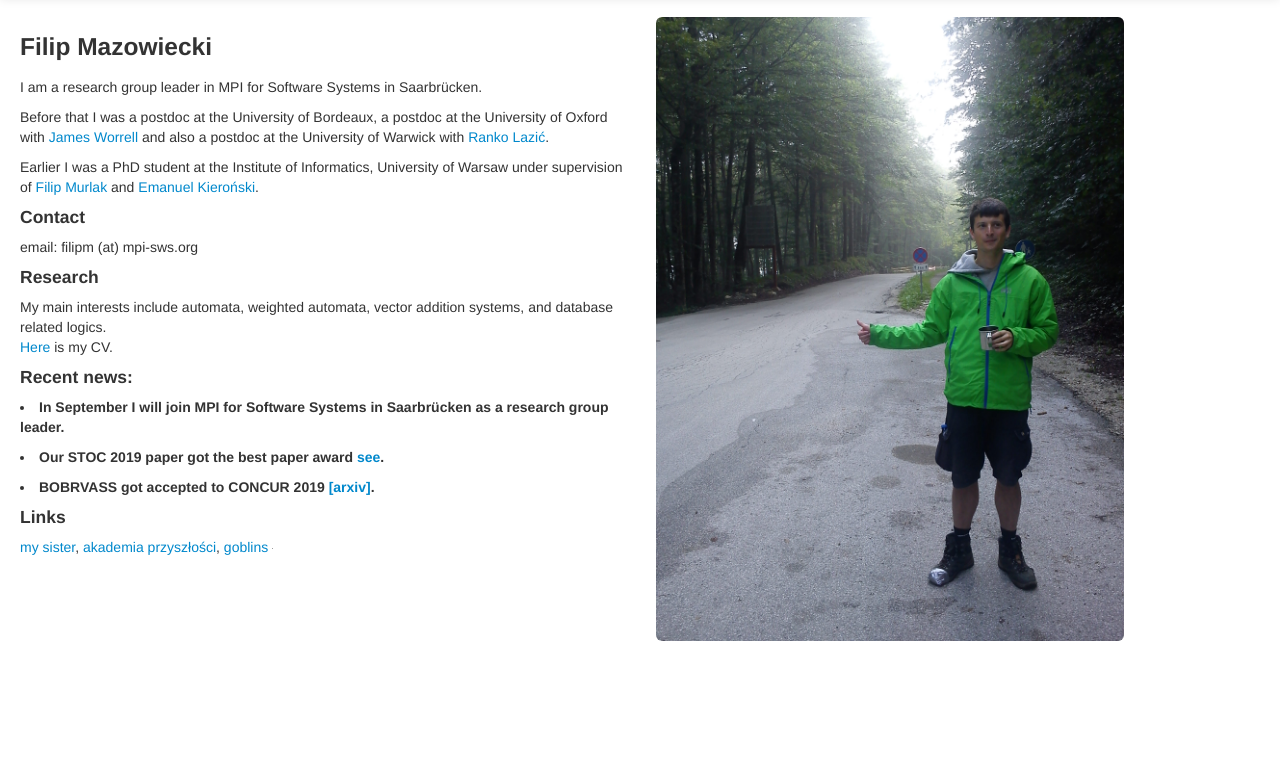
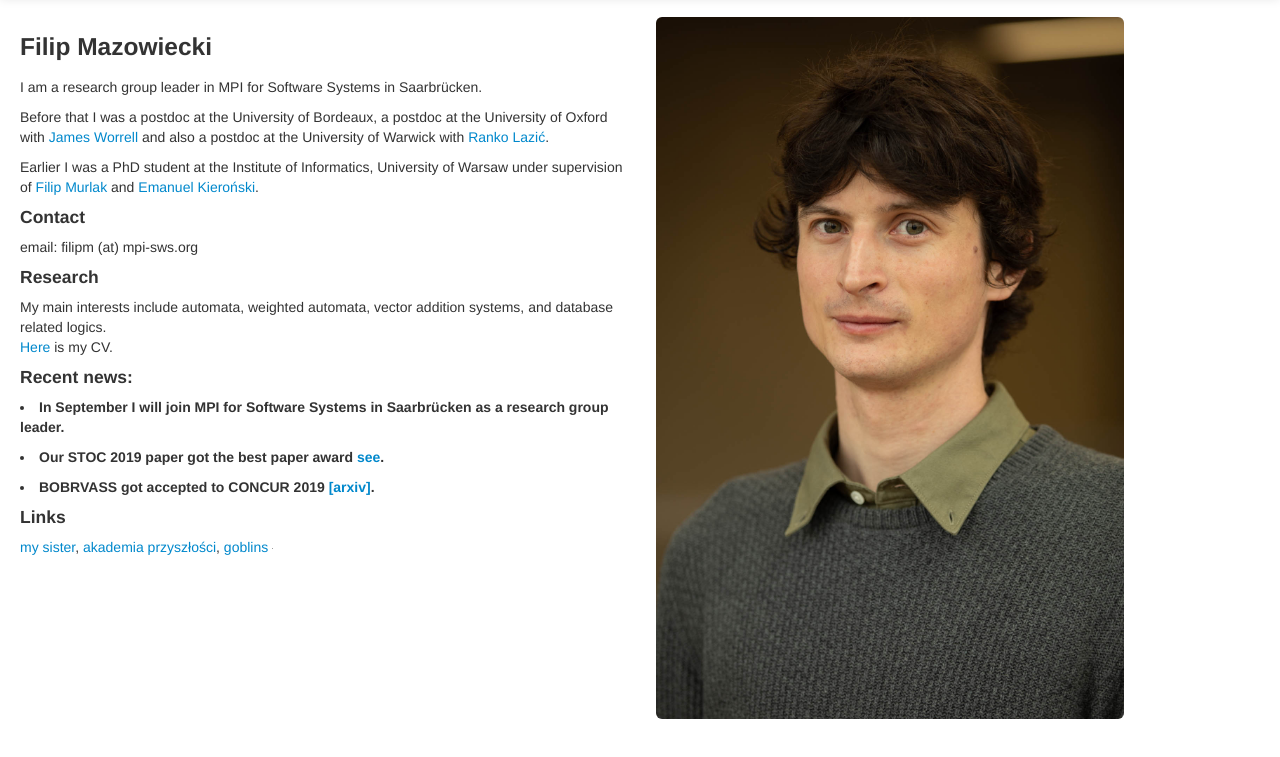
Before and after one commit to fmazowiecki/fmazowiecki.github.io, a plain HTML site: page index.html in a window 1280 px wide. Shown: the part 43-800 px from the top of the page. Drawn offline with nearby package versions, Linux system fonts and the light colour scheme.

Commit message:
Update index.html

```diff
--- a/index.html
+++ b/index.html
@@ -85,7 +85,7 @@ padding-top: 60px; /* 60px to make the container go all the way to the bottom of
 
 		<div class="span2">
 			<div class="container">
-				<img src="bootstrap/img/filip_powazny.jpg" style="height: 40%; width: 40%;"
+				<img src="bootstrap/img/FilipMazowiecki.jpg" style="height: 40%; width: 40%;"
 				class="img-rounded">
 			</div>
 		</div> <!-- col-xs-->
```
